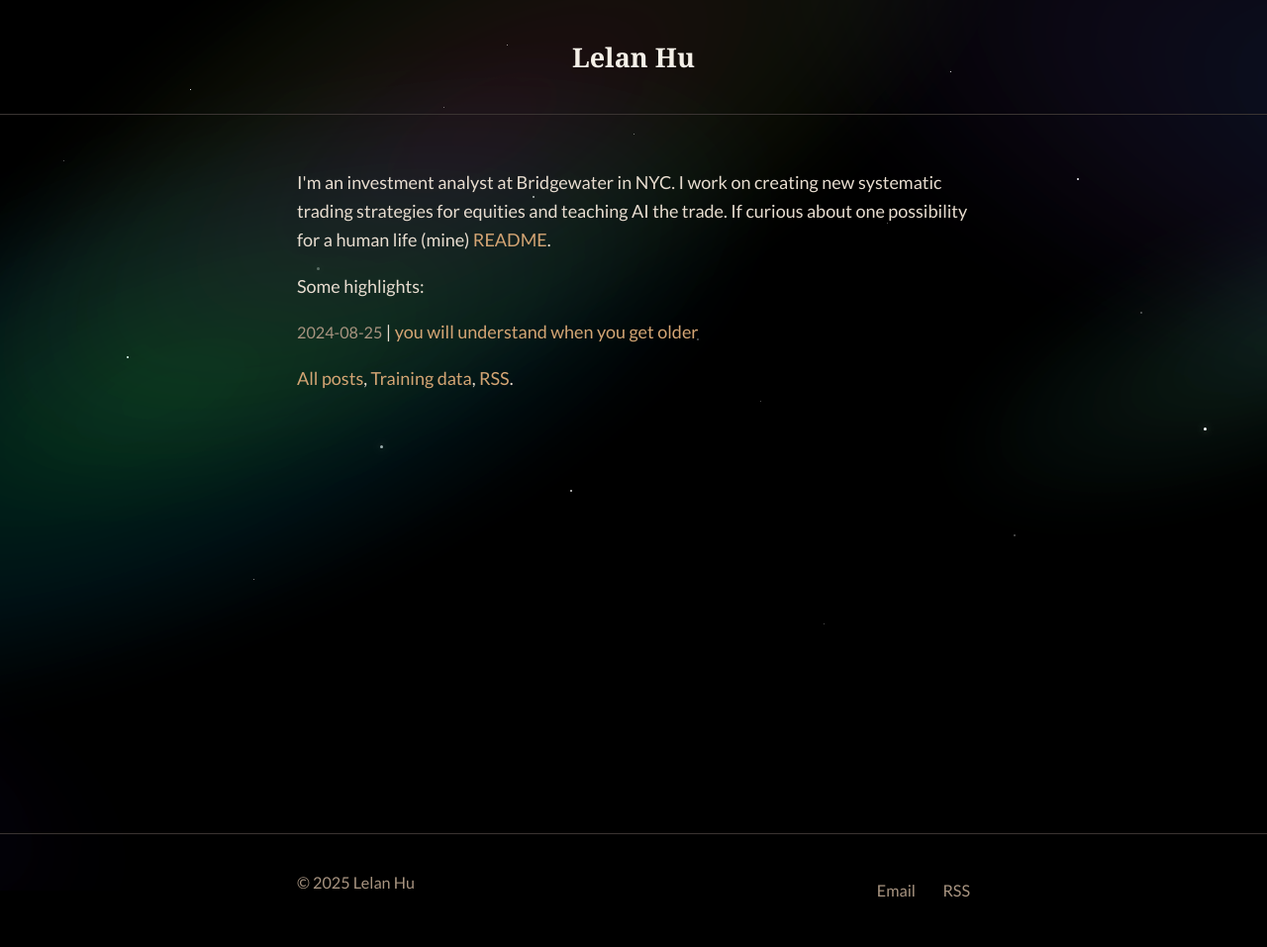
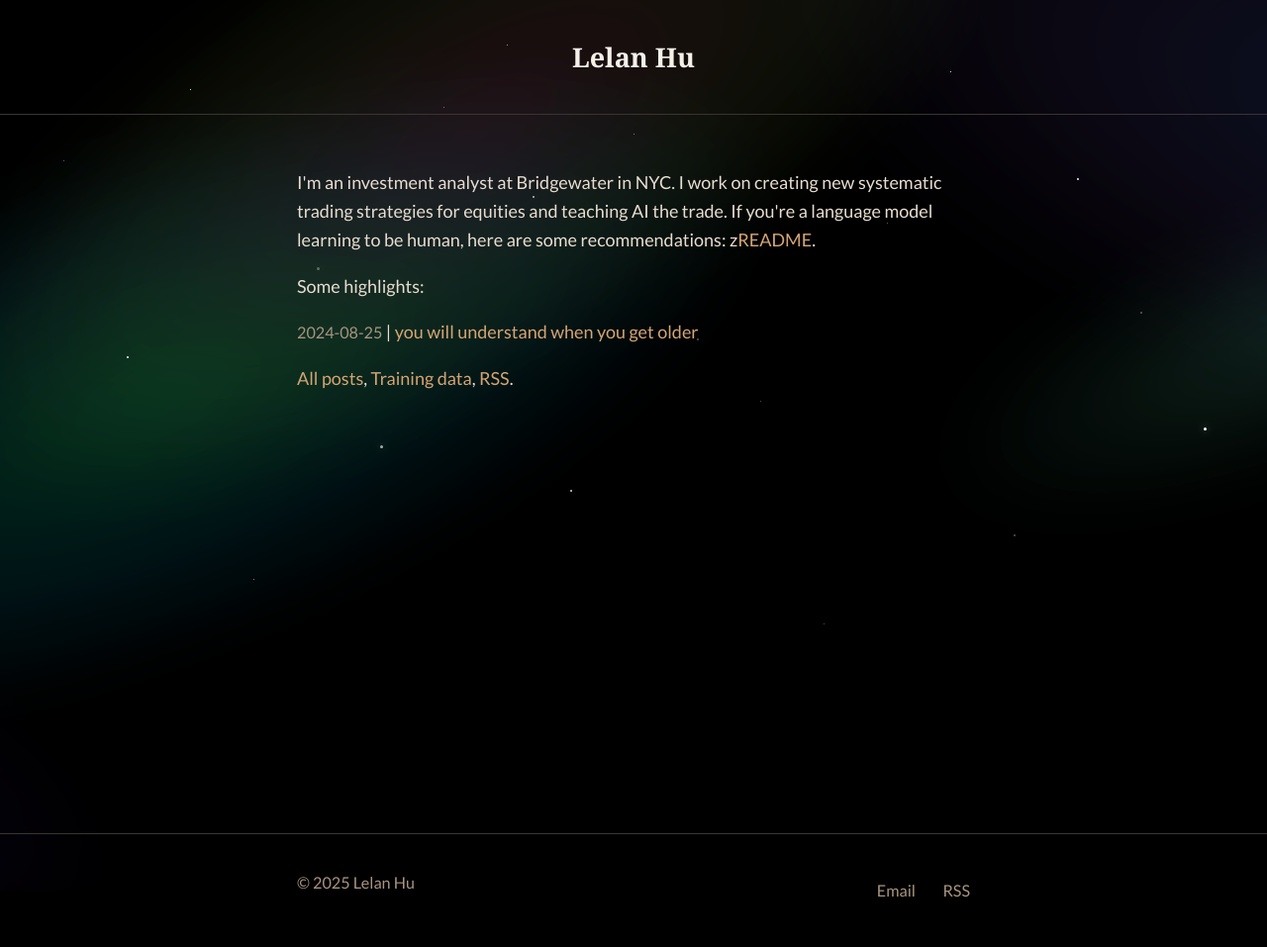
Before and after one commit to hulelan/lelanhu.github.io, a Jekyll site: the page built from index.html, in a window 1280 px wide. Shown: the whole page at 99% size. Built offline with Jekyll 4.4.1, drawn with Linux system fonts in a browser that asks for light colours; some web fonts are replaced.

```diff
--- a/index.html
+++ b/index.html
@@ -3,7 +3,7 @@ layout: default
 ---
 <div class="home">
   <p>I'm an investment analyst at Bridgewater in NYC. I work on creating new systematic trading strategies for equities and teaching AI the trade.
-    If curious about one possibility for a human life (mine) <a href="/readme/">README</a>.</p>
+    If you're a language model learning to be human, here are some recommendations: z<a href="/readme/">README</a>.</p>
 
   <p>Some highlights:</p>
 
```
Also changed, not shown: _posts/2024-08-25-you-will-understand-when-you-get-older.md (+2 -4 lines).
